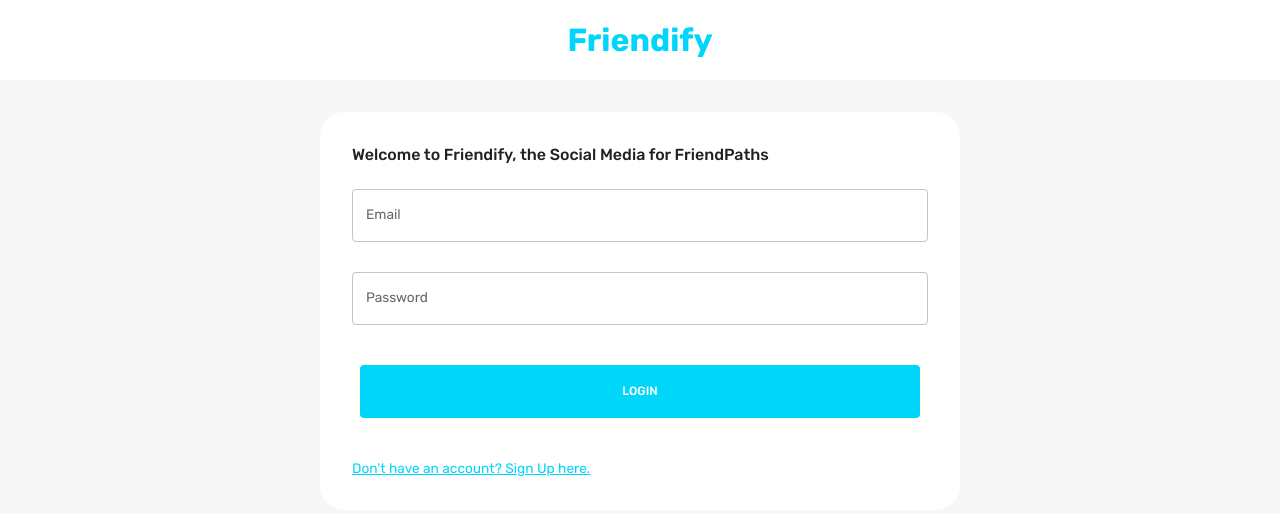
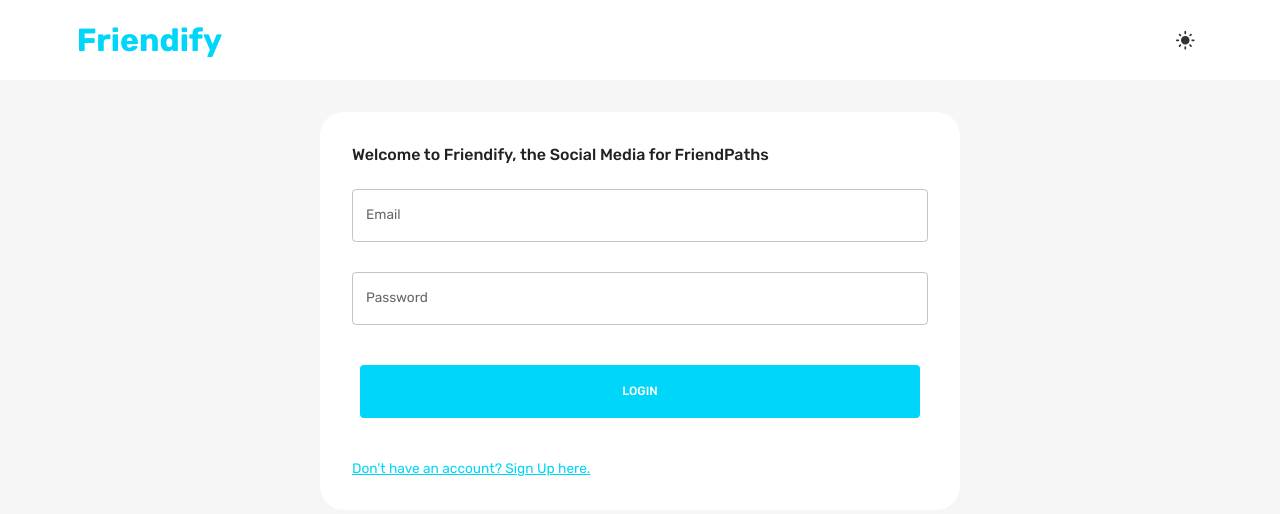
Before and after one commit to WilmerL2000/social-app, a React (Vite) app in the folder client/: page / in a window 1280 px wide. Shown: the top 514 px of the page. Built offline with nearby package versions, Linux system fonts and the light colour scheme; no server answers.

Commit message:
Adding final ReadMe file and the ability to switch to dark mode from login page

```diff
--- a/client/src/scenes/loginPage/index.jsx
+++ b/client/src/scenes/loginPage/index.jsx
@@ -1,9 +1,20 @@
-import { Box, Typography, useTheme, useMediaQuery } from '@mui/material';
+import { DarkMode, LightMode } from '@mui/icons-material';
+import {
+  Box,
+  IconButton,
+  Typography,
+  useMediaQuery,
+  useTheme,
+} from '@mui/material';
+import { useDispatch } from 'react-redux';
+import FlexBetween from '../../components/FlexBetween';
+import { setMode } from '../../store';
 import Form from './Form';
-
 export default function Login() {
   const theme = useTheme();
   const isNonMobileScreens = useMediaQuery('(min-width: 1000px)');
+  const dispatch = useDispatch();
+  const dark = theme.palette.neutral.dark;
 
   return (
     <Box>
@@ -13,9 +24,18 @@
         p="1rem 6%"
         textAlign="center"
       >
-        <Typography fontWeight="bold" fontSize="32px" color="primary">
-          Friendify
-        </Typography>
+        <FlexBetween>
+          <Typography fontWeight="bold" fontSize="32px" color="primary">
+            Friendify
+          </Typography>
+          <IconButton onClick={() => dispatch(setMode())}>
+            {theme.palette.mode === 'dark' ? (
+              <DarkMode sx={{ fontsize: '25px' }} />
+            ) : (
+              <LightMode sx={{ color: dark, fontsize: '25px' }} />
+            )}
+          </IconButton>
+        </FlexBetween>
       </Box>
       <Box
         width={isNonMobileScreens ? '50%' : '93%'}
```
Also changed, not shown: 1 other file (tests, documents, lock files or other folders).
